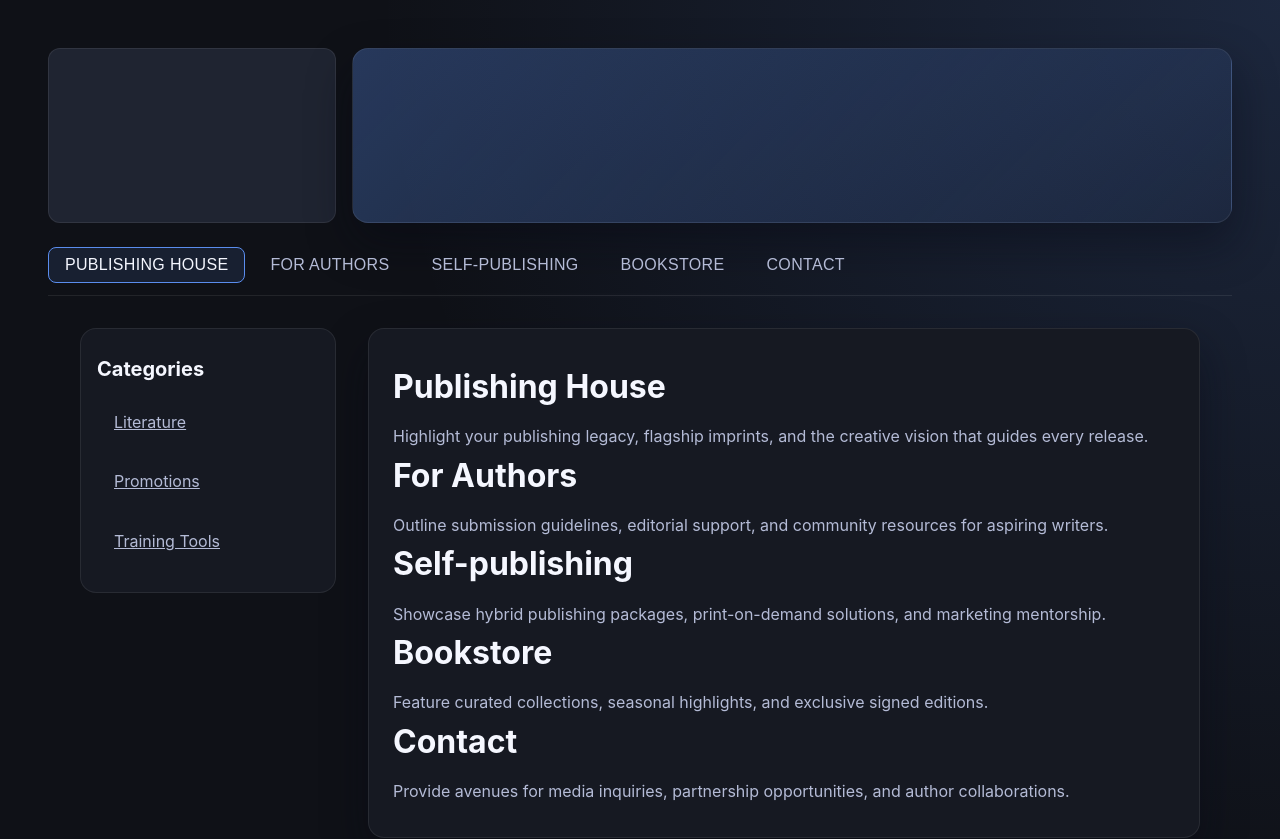
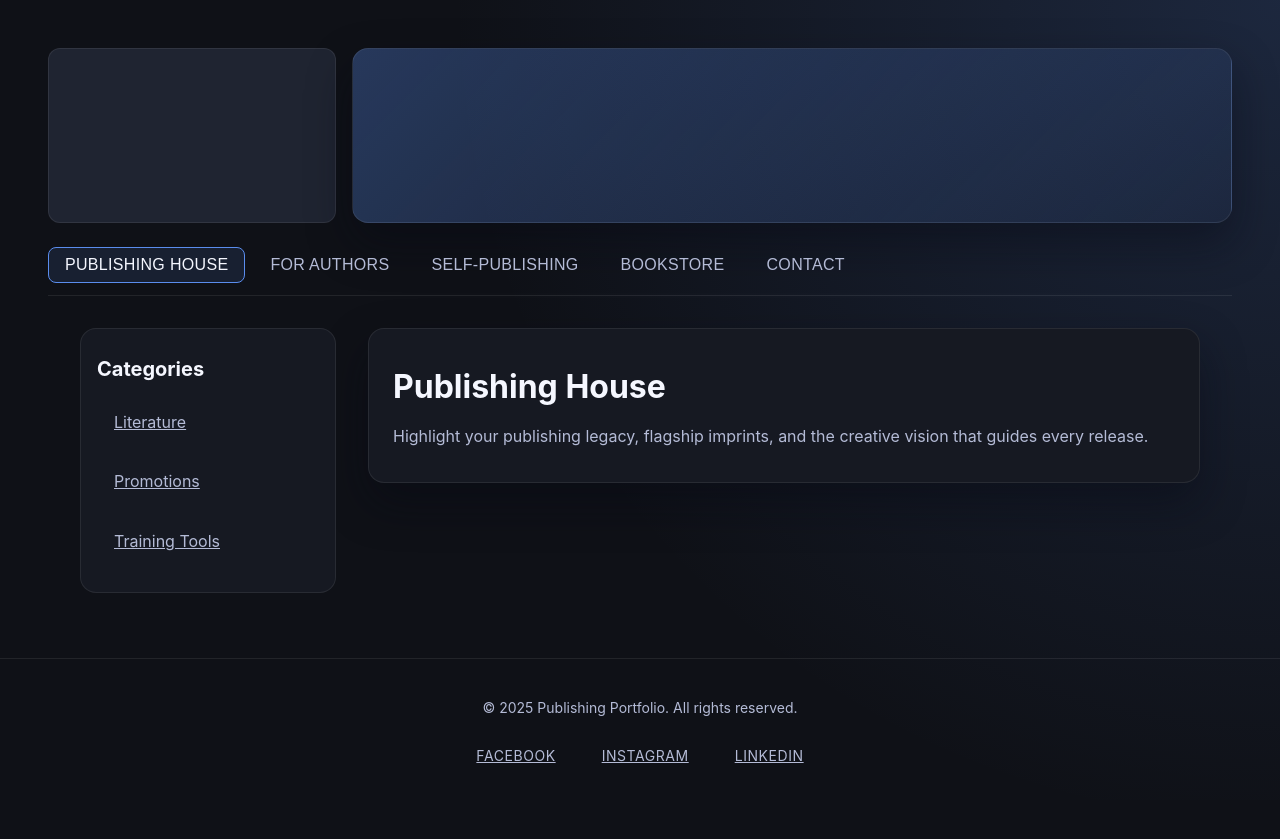
Before and after one commit to Olga-Zydziak/monai_chatbot, a plain HTML site: page index.html in a window 1280 px wide. Shown: the top 839 px of the page. After the commit the page ends 800 px from the top, so only its background shows below. Drawn offline with Linux system fonts and the light colour scheme.

Commit message:
Refactor tab content rendering

```diff
--- a/index.html
+++ b/index.html
@@ -15,19 +15,19 @@
     <nav class="site-header__tabs" aria-label="Primary">
       <ul class="tabs" role="tablist">
         <li class="tabs__item" role="presentation">
-          <button class="tabs__button tabs__button--active" role="tab" aria-selected="true" aria-controls="tab-publishing" id="tab-publishing-trigger">Publishing House</button>
+          <button class="tabs__button tabs__button--active" role="tab" aria-selected="true" aria-controls="tab-panel" id="tab-publishing" data-tab="publishing">Publishing House</button>
         </li>
         <li class="tabs__item" role="presentation">
-          <button class="tabs__button" role="tab" aria-selected="false" aria-controls="tab-authors" id="tab-authors-trigger">For Authors</button>
+          <button class="tabs__button" role="tab" aria-selected="false" aria-controls="tab-panel" id="tab-authors" data-tab="authors">For Authors</button>
         </li>
         <li class="tabs__item" role="presentation">
-          <button class="tabs__button" role="tab" aria-selected="false" aria-controls="tab-self" id="tab-self-trigger">Self-publishing</button>
+          <button class="tabs__button" role="tab" aria-selected="false" aria-controls="tab-panel" id="tab-self" data-tab="selfPublishing">Self-publishing</button>
         </li>
         <li class="tabs__item" role="presentation">
-          <button class="tabs__button" role="tab" aria-selected="false" aria-controls="tab-bookstore" id="tab-bookstore-trigger">Bookstore</button>
+          <button class="tabs__button" role="tab" aria-selected="false" aria-controls="tab-panel" id="tab-bookstore" data-tab="bookstore">Bookstore</button>
         </li>
         <li class="tabs__item" role="presentation">
-          <button class="tabs__button" role="tab" aria-selected="false" aria-controls="tab-contact" id="tab-contact-trigger">Contact</button>
+          <button class="tabs__button" role="tab" aria-selected="false" aria-controls="tab-panel" id="tab-contact" data-tab="contact">Contact</button>
         </li>
       </ul>
     </nav>
@@ -42,25 +42,11 @@
       </ul>
     </aside>
     <section class="layout__content panels">
-      <article class="panels__panel panels__panel--active" id="tab-publishing" role="tabpanel" aria-labelledby="tab-publishing-trigger" tabindex="-1">
-        <h2 class="panels__title">Publishing House</h2>
-        <p class="panels__text">Highlight your publishing legacy, flagship imprints, and the creative vision that guides every release.</p>
-      </article>
-      <article class="panels__panel" id="tab-authors" role="tabpanel" aria-labelledby="tab-authors-trigger" hidden tabindex="-1">
-        <h2 class="panels__title">For Authors</h2>
-        <p class="panels__text">Outline submission guidelines, editorial support, and community resources for aspiring writers.</p>
-      </article>
-      <article class="panels__panel" id="tab-self" role="tabpanel" aria-labelledby="tab-self-trigger" hidden tabindex="-1">
-        <h2 class="panels__title">Self-publishing</h2>
-        <p class="panels__text">Showcase hybrid publishing packages, print-on-demand solutions, and marketing mentorship.</p>
-      </article>
-      <article class="panels__panel" id="tab-bookstore" role="tabpanel" aria-labelledby="tab-bookstore-trigger" hidden tabindex="-1">
-        <h2 class="panels__title">Bookstore</h2>
-        <p class="panels__text">Feature curated collections, seasonal highlights, and exclusive signed editions.</p>
-      </article>
-      <article class="panels__panel" id="tab-contact" role="tabpanel" aria-labelledby="tab-contact-trigger" hidden tabindex="-1">
-        <h2 class="panels__title">Contact</h2>
-        <p class="panels__text">Provide avenues for media inquiries, partnership opportunities, and author collaborations.</p>
+      <article class="panels__panel panels__panel--active" id="tab-panel" role="tabpanel" aria-labelledby="tab-publishing" aria-live="polite" tabindex="-1">
+        <h2 class="panels__title" id="tab-panel-title">Publishing House</h2>
+        <div class="panels__body" id="tab-panel-body">
+          <p class="panels__text">Highlight your publishing legacy, flagship imprints, and the creative vision that guides every release.</p>
+        </div>
       </article>
     </section>
   </main>
@@ -81,8 +67,65 @@
     </nav>
   </footer>
   <script>
+    const TAB_CONTENT = {
+      publishing: {
+        title: 'Publishing House',
+        body: [
+          'Highlight your publishing legacy, flagship imprints, and the creative vision that guides every release.'
+        ]
+      },
+      authors: {
+        title: 'For Authors',
+        body: [
+          'Outline submission guidelines, editorial support, and community resources for aspiring writers.'
+        ]
+      },
+      selfPublishing: {
+        title: 'Self-publishing',
+        body: [
+          'Showcase hybrid publishing packages, print-on-demand solutions, and marketing mentorship.'
+        ]
+      },
+      bookstore: {
+        title: 'Bookstore',
+        body: [
+          'Feature curated collections, seasonal highlights, and exclusive signed editions.'
+        ]
+      },
+      contact: {
+        title: 'Contact',
+        body: [
+          'Provide avenues for media inquiries, partnership opportunities, and author collaborations.'
+        ]
+      }
+    };
+
     const tabButtons = document.querySelectorAll('.tabs__button');
-    const panels = document.querySelectorAll('.panels__panel');
+    const tabPanel = document.getElementById('tab-panel');
+    const tabPanelTitle = document.getElementById('tab-panel-title');
+    const tabPanelBody = document.getElementById('tab-panel-body');
+
+    const renderTabContent = (tabKey, trigger, { focusPanel = true } = {}) => {
+      const content = TAB_CONTENT[tabKey];
+      if (!content) {
+        return;
+      }
+
+      tabPanelTitle.textContent = content.title;
+      tabPanelBody.innerHTML = '';
+
+      content.body.forEach((paragraph) => {
+        const paragraphElement = document.createElement('p');
+        paragraphElement.className = 'panels__text';
+        paragraphElement.textContent = paragraph;
+        tabPanelBody.appendChild(paragraphElement);
+      });
+
+      tabPanel.setAttribute('aria-labelledby', trigger.id);
+      if (focusPanel) {
+        tabPanel.focus({ preventScroll: true });
+      }
+    };
 
     tabButtons.forEach((button) => {
       button.addEventListener('click', () => {
@@ -95,21 +138,17 @@
           btn.setAttribute('aria-selected', 'false');
         });
 
-        panels.forEach((panel) => {
-          panel.classList.remove('panels__panel--active');
-          panel.hidden = true;
-        });
-
         button.classList.add('tabs__button--active');
         button.setAttribute('aria-selected', 'true');
-        const targetPanel = document.getElementById(button.getAttribute('aria-controls'));
-        if (targetPanel) {
-          targetPanel.hidden = false;
-          targetPanel.classList.add('panels__panel--active');
-          targetPanel.focus({ preventScroll: true });
-        }
+
+        renderTabContent(button.dataset.tab, button);
       });
     });
+
+    const activeTab = document.querySelector('.tabs__button[aria-selected="true"]') || tabButtons[0];
+    if (activeTab) {
+      renderTabContent(activeTab.dataset.tab, activeTab, { focusPanel: false });
+    }
 
     document.getElementById('current-year').textContent = new Date().getFullYear();
   </script>
--- a/style.css
+++ b/style.css
@@ -219,6 +219,11 @@ button:focus-visible {
   font-size: var(--font-size-600);
 }
 
+.panels__body {
+  display: grid;
+  gap: var(--space-sm);
+}
+
 .panels__text {
   margin: 0;
   font-size: var(--font-size-400);
```
